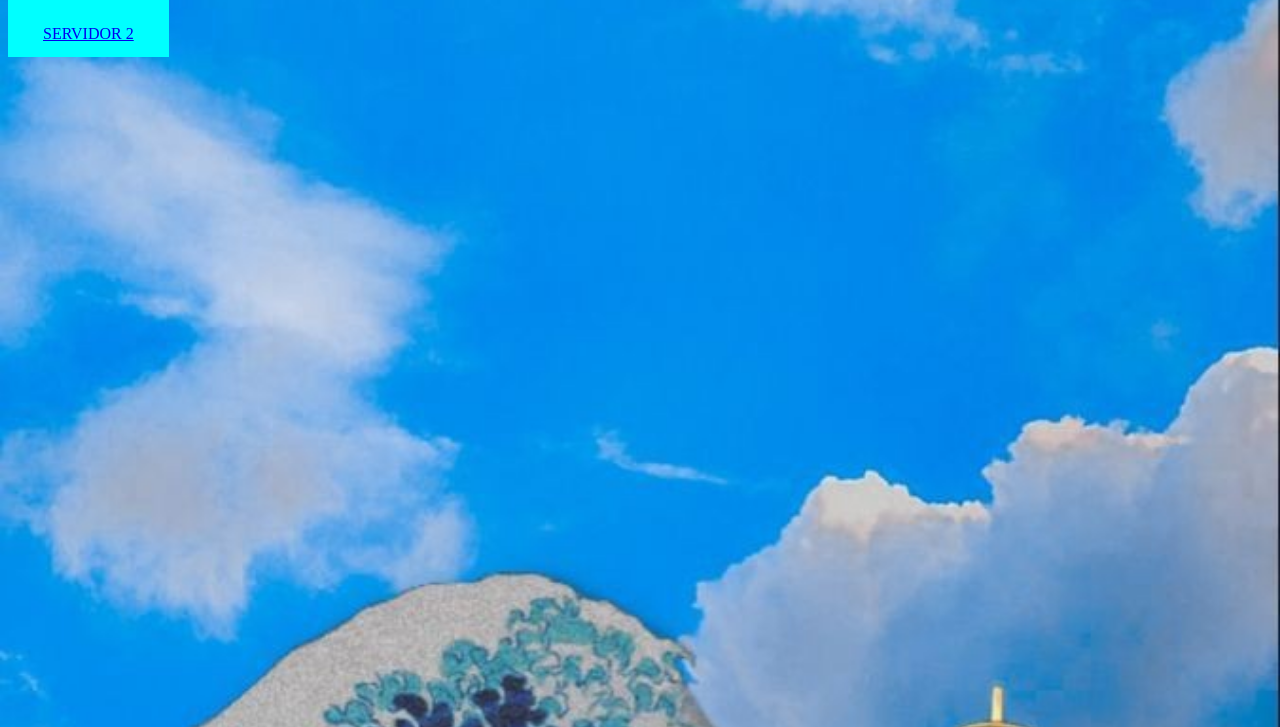
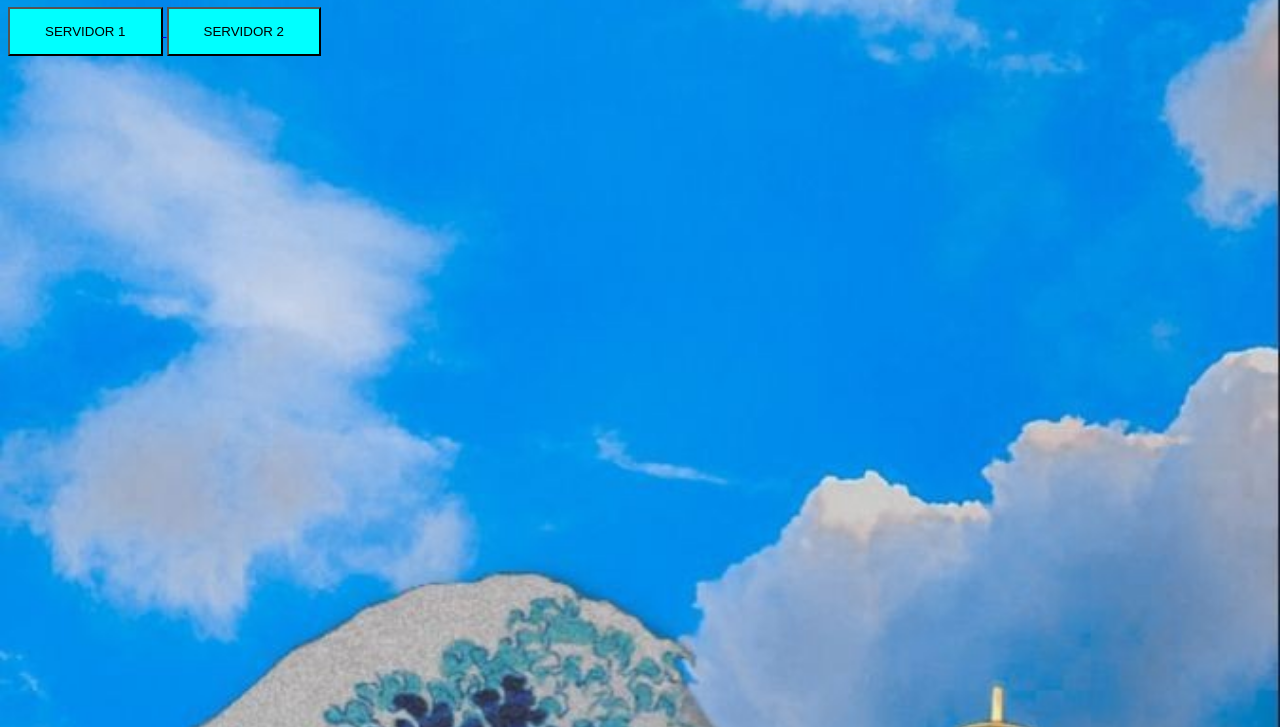
Before and after one commit to LIONBOT22/LIONBOT22.github.io, a plain HTML site: page index.html in a window 1280 px wide. Shown: the part 73-800 px from the top of the page. Drawn offline with Linux system fonts and the light colour scheme.

Commit message:
index.html

```diff
--- a/index.html
+++ b/index.html
@@ -23,10 +23,11 @@
 <body>
 
   <a href="https://webproxy.lumiproxy.com/request?area=US&u=https://now.gg/play/roblox-corporation/5349/roblox.html"
-  <button class="btn-1" >SERVIDOR 1</button>
-    <br>
+    <br>  <button class="btn-1" >SERVIDOR 1</button>
+
+
     <a href="https://webproxy.lumiproxy.com/request?area=CA&u=https://now.gg/play/roblox-corporation/5349/roblox.html"
-      <button class="btn-2" >SERVIDOR 2</button>
+      <br> <button class="btn-2" >SERVIDOR 2</button>
 
 
 </body>
```
